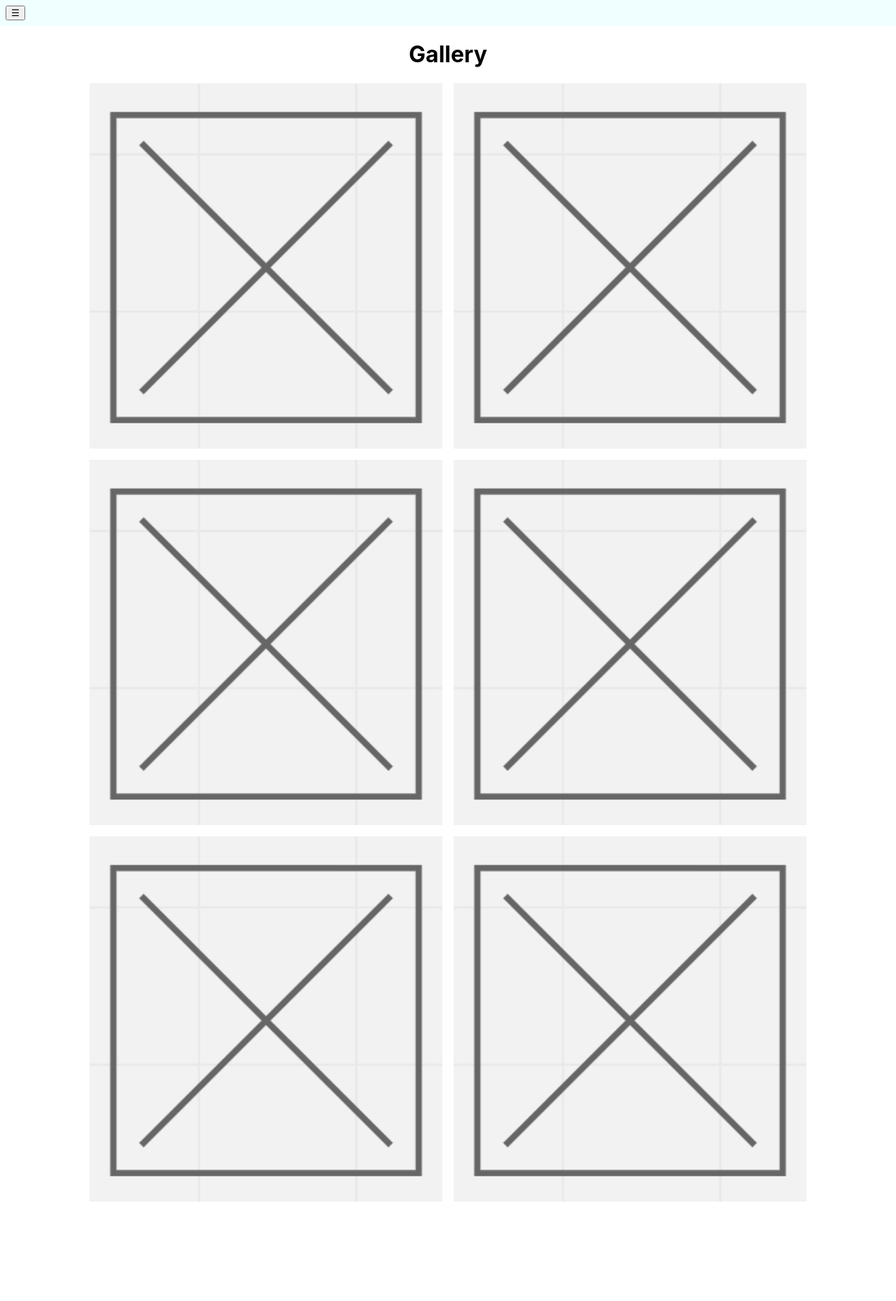
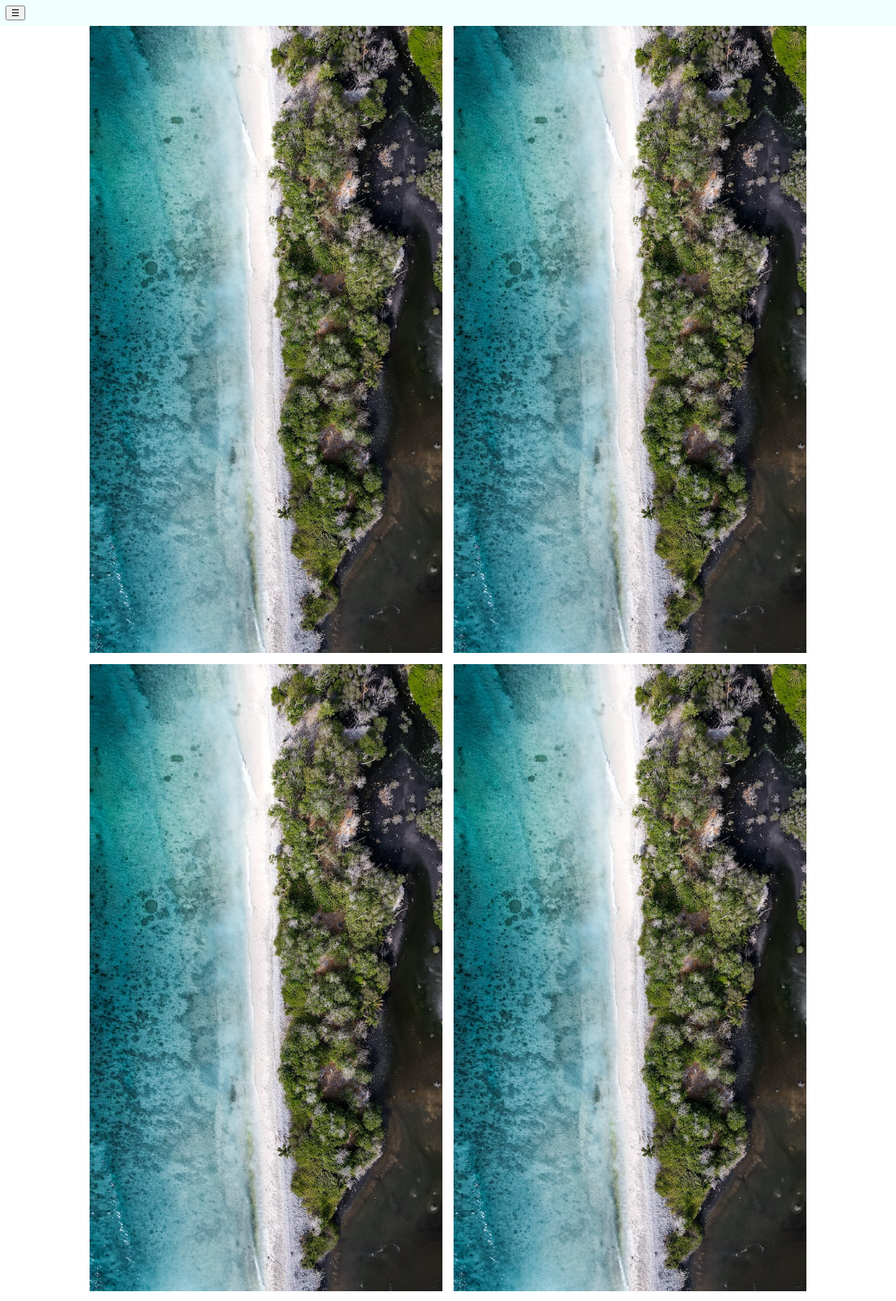
Before and after one commit to Nicolewrack23/Photography-Website, a React (Create React App) app in the folder client/: page / in a window 1280 px wide. Shown: the top 1859 px of the page at 70% size. Before the commit the page ends 1717 px from the top, so only its background shows below. Built offline with nearby package versions, Linux system fonts and the light colour scheme.

Commit message:
changed image, removed h1 as unneeded add 3 more imgs

```diff
--- a/client/src/components/Gallery/GalleryPage.js
+++ b/client/src/components/Gallery/GalleryPage.js
@@ -1,12 +1,14 @@
 import styles from "./GalleryPage.module.css";
-import image from "./imageplaceholder.png";
+import image from "./beach.jpeg";
 
 const WelcomePage = () => {
   return (
     <>
       <div className={styles.container}>
-        <h1 className={styles.galleryH1}>Gallery</h1>
         <div className={styles.images}>
+          <img className={styles.galleryImages} src={image} alt="placeholder" />
+          <img className={styles.galleryImages} src={image} alt="placeholder" />
+          <img className={styles.galleryImages} src={image} alt="placeholder" />
           <img className={styles.galleryImages} src={image} alt="placeholder" />
           <img className={styles.galleryImages} src={image} alt="placeholder" />
           <img className={styles.galleryImages} src={image} alt="placeholder" />
```
